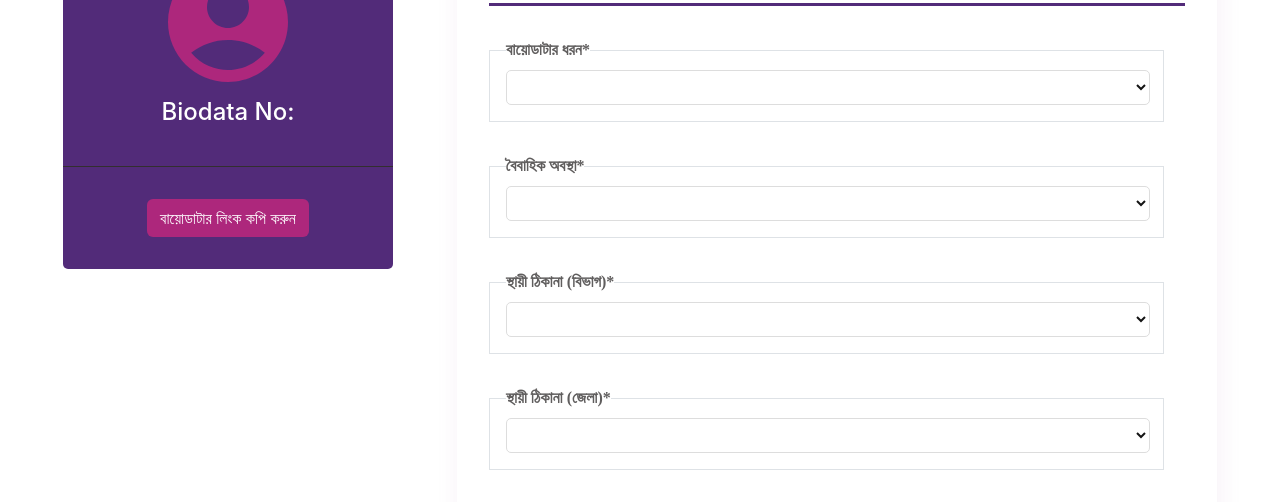
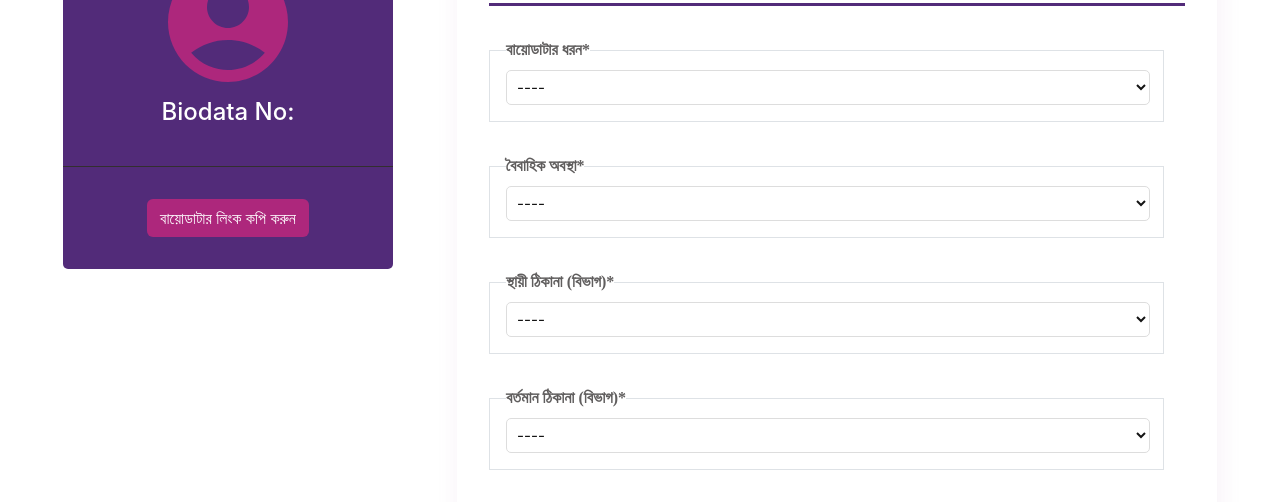
Before and after one commit to SumanIslam/DoorToNikah, a React (Create React App) app: page /biodata/registration/step2 in a window 1280 px wide. Shown: the part 259-761 px from the top of the page. Built offline with nearby package versions, Linux system fonts and the light colour scheme; a web font is replaced by a local one.

Commit message:
code refactor in setp2 same as step1

```diff
--- a/src/component/registration/step2/data.js
+++ b/src/component/registration/step2/data.js
@@ -1,20 +1,27 @@
 export const biodataType = {
 	title: 'বায়োডাটার ধরন*',
-	dropdown: true,
-	selected: 'সকল বায়োডাটা',
+	selected: {
+		option: '----',
+		value: ''
+	},
 	options: ['পাত্রের বায়োডাটা', 'পাত্রীর বায়োডাটা'],
 };
 
 export const maritalStatus = {
 	title: 'বৈবাহিক অবস্থা*',
-	dropdown: true,
-	selected: 'সকল',
+	selected: {
+		option: '----',
+		value: '',
+	},
 	options: ['অবিবাহিত', 'বিবাহিত', 'ডিভোর্সড', 'বিধবা', 'বিপত্নীক'],
 };
 
 export const birthYear = {
 	title: 'জন্মসন (আসল)*',
-	selected: '----',
+	selected: {
+		option: '----',
+		value: '',
+	},
 	optionsValue: [
 		{
 			option: '১৯৬০',
@@ -220,26 +227,26 @@ export const birthYear = {
 			option: '২০১০',
 			value: 2010,
 		},
-		// {
-		// 	option: '২০১১',
-		// 	value: 2011,
-		// },
-		// {
-		// 	option: '২০১২',
-		// 	value: 2012,
-		// },
-		// {
-		// 	option: '২০১৩',
-		// 	value: 2013,
-		// },
-		// {
-		// 	option: '২০১৪',
-		// 	value: 2014,
-		// },
-		// {
-		// 	option: '২০১৫',
-		// 	value: 2015,
-		// },
+		{
+			option: '২০১১',
+			value: 2011,
+		},
+		{
+			option: '২০১২',
+			value: 2012,
+		},
+		{
+			option: '২০১৩',
+			value: 2013,
+		},
+		{
+			option: '২০১৪',
+			value: 2014,
+		},
+		{
+			option: '২০১৫',
+			value: 2015,
+		},
 		// {
 		// 	option: '২০১৬',
 		// 	value: 2016,
@@ -285,13 +292,19 @@ export const birthYear = {
 
 export const skinColor = {
 	title: 'গাত্রবর্ণ*',
-	selected: '----',
-	options: ['কালো','শ্যামলা', 'উজ্জ্বল শ্যামলা', 'ফর্সা', 'উজ্জ্বল ফর্সা'],
+	selected: {
+		option: '----',
+		value: '',
+	},
+	options: ['কালো', 'শ্যামলা', 'উজ্জ্বল শ্যামলা', 'ফর্সা', 'উজ্জ্বল ফর্সা'],
 };
 
 export const height = {
 	title: 'উচ্চতা*',
-	selected: '----',
+	selected: {
+		option: '----',
+		value: '',
+	},
 	options: [
 		'৪\'০"',
 		'৪\'১"',
@@ -346,7 +359,10 @@ export const height = {
 
 export const weight = {
 	title: 'ওজন (কেজি)*',
-	selected: '----',
+	selected: {
+		option: '----',
+		value: '',
+	},
 	options: [
 		'৩০ কেজি',
 		'৩১ কেজি',
@@ -454,15 +470,231 @@ export const weight = {
 
 export const bloodGroup = {
 	title: 'রক্তের গ্রুপ*',
-	selected: 'জানা নেই',
+	selected: {
+		option: '----',
+		value: '',
+	},
+	options: ['জানা নেই', 'A+', 'A-', 'AB+', 'AB-', 'B+', 'B-', 'O+', 'O-'],
+};
+
+export const allDivision = {
+	label: 'বিভাগ',
+	selected: {
+		option: '----',
+		value: '',
+	},
 	options: [
-		'A+',
-		'A-',
-		'AB+',
-		'AB-',
-		'B+',
-		'B-',
-		'O+',
-		'O-',
-	]
+		'ঢাকা বিভাগ',
+		'চট্টগ্রাম বিভাগ',
+		'রাজশাহী বিভাগ',
+		'খুলনা বিভাগ',
+		'বরিশাল বিভাগ',
+		'সিলেট বিভাগ',
+		'রংপুর বিভাগ',
+		'ময়মনসিংহ বিভাগ',
+	],
 };
+
+export const allDistrict = {
+	selected: {
+		option: '----',
+		value: '',
+	},
+	options: [
+		'বাগেরহাট',
+		'বান্দরবান',
+		'বরগুনা',
+		'বরিশাল',
+		'ভোলা',
+		'বগুড়া',
+		'ব্রাহ্মণবাড়িয়া',
+		'চাঁদপুর',
+		'চাঁপাইনবাবগঞ্জ',
+		'চট্টগ্রাম',
+		'চুয়াডাঙ্গা',
+		'কক্স বাজার',
+		'কুমিল্লা',
+		'ঢাকা',
+		'দিনাজপুর',
+		'ফরিদপুর',
+		'ফেনী',
+		'গাইবান্ধা',
+		'গাজীপুর',
+		'গোপালগঞ্জ',
+		'হবিগঞ্জ',
+		'জামালপুর',
+		'যশোর',
+		'ঝালকাঠী',
+		'ঝিনাইদহ',
+		'জয়পুরহাট',
+		'খাগড়াছড়ি',
+		'খুলনা',
+		'কিশোরগঞ্জ',
+		'কুড়িগ্রাম',
+		'কুষ্টিয়া',
+		'লক্ষ্মীপুর',
+		'লালমনিরহাট',
+		'মাদারীপুর',
+		'মাগুরা',
+		'মানিকগঞ্জ',
+		'মেহেরপুর',
+		'মৌলভীবাজার',
+		'মুন্সিগঞ্জ',
+		'ময়মনসিংহ',
+		'নওগাঁ',
+		'নড়াইল',
+		'নারায়ণগঞ্জ',
+		'নরসিংদী',
+		'নাটোর',
+		'নেত্রকোনা',
+		'নিলফামারী',
+		'নোয়াখালী',
+		'পাবনা',
+		'পঞ্চগড়',
+		'পটুয়াখালী',
+		'পিরোজপুর',
+		'রাজবাড়ী',
+		'রাজশাহী',
+		'রাঙ্গামাটি',
+		'রংপুর',
+		'সাতক্ষীরা',
+		'শরিয়তপুর',
+		'শেরপুর',
+		'সিরাজগঞ্জ',
+		'সুনামগঞ্জ',
+		'সিলেট',
+		'টাঙ্গাইল',
+		'ঠাকুরগাঁও',
+	],
+};
+
+export const dhakaDistrict = {
+	selected: {
+		option: '----',
+		value: '',
+	},
+	options: [
+		'নরসিংদী',
+		'গাজীপুর',
+		'শরীয়তপুর',
+		'নারায়ণগঞ্জ',
+		'টাঙ্গাইল',
+		'কিশোরগঞ্জ',
+		'মানিকগঞ্জ',
+		'ঢাকা',
+		'মুন্সিগঞ্জ',
+		'রাজবাড়ী',
+		'মাদারীপুর',
+		'গোপালগঞ্জ',
+		'ফরিদপুর',
+	],
+};
+
+export const chittagongDistrict = {
+	selected: {
+		option: '----',
+		value: '',
+	},
+	options: [
+		'কুমিল্লা',
+		'ফেনী',
+		'ব্রাহ্মণবাড়িয়া',
+		'রাঙ্গামাটি',
+		'নোয়াখালী',
+		'চাঁদপুর',
+		'লক্ষ্মীপুর',
+		'চট্টগ্রাম',
+		'কক্স বাজার',
+		'খাগড়াছড়ি',
+		'বান্দরবান',
+	],
+};
+
+export const rajshahiDistrict = {
+	selected: {
+		option: '----',
+		value: '',
+	},
+	options: [
+		'সিরাজগঞ্জ',
+		'পাবনা',
+		'বগুড়া',
+		'রাজশাহী',
+		'নাটোর',
+		'জয়পুরহাট',
+		'চাঁপাইনবাবগঞ্জ',
+		'নওগাঁ',
+	],
+};
+
+export const khulnaDistrict = {
+	selected: {
+		option: '----',
+		value: '',
+	},
+	options: [
+		'যশোর',
+		'সাতক্ষীরা',
+		'মেহেরপুর',
+		'নড়াইল',
+		'চুয়াডাঙ্গা',
+		'কুষ্টিয়া',
+		'মাগুরা',
+		'খুলনা',
+		'বাগেরহাট',
+		'ঝিনাইদহ',
+	],
+};
+export const barishalDistrict = {
+	selected: {
+		option: '----',
+		value: '',
+	},
+	options: ['ঝালকাঠী', 'পটুয়াখালী', 'পিরোজপুর', 'বরিশাল', 'ভোলা', 'বরগুনা'],
+};
+
+export const sylhetDistrict = {
+	selected: {
+		option: '----',
+		value: '',
+	},
+	options: ['সিলেট', 'মৌলভীবাজার', 'হবিগঞ্জ', 'সুনামগঞ্জ'],
+};
+
+export const rangpurDistrict = {
+	selected: {
+		option: '----',
+		value: '',
+	},
+	options: [
+		'পঞ্চগড়',
+		'দিনাজপুর',
+		'লালমনিরহাট',
+		'নীলফামারী',
+		'গাইবান্ধা',
+		'ঠাকুরগাঁও',
+		'রংপুর',
+		'কুড়িগ্রাম',
+	],
+};
+
+export const moymonsinghDistrict = {
+	selected: {
+		option: '----',
+		value: '',
+	},
+	options: ['শেরপুর', 'ময়মনসিংহ', 'জামালপুর', 'নেত্রকোনা'],
+};
+
+// create district Map
+export const district = new Map();
+
+district.set('সকল বিভাগ', allDistrict);
+district.set('ঢাকা বিভাগ', dhakaDistrict);
+district.set('চট্টগ্রাম বিভাগ', chittagongDistrict);
+district.set('রাজশাহী বিভাগ', rajshahiDistrict);
+district.set('খুলনা বিভাগ', khulnaDistrict);
+district.set('বরিশাল বিভাগ', barishalDistrict);
+district.set('সিলেট বিভাগ', sylhetDistrict);
+district.set('রংপুর বিভাগ', rangpurDistrict);
+district.set('ময়মনসিংহ বিভাগ', moymonsinghDistrict);
--- a/src/component/registration/step2/step2-form-container.component.jsx
+++ b/src/component/registration/step2/step2-form-container.component.jsx
@@ -11,13 +11,15 @@ import FormButtonContainer from '../common-component/form-button-container/form-
 import { ToastContainer } from 'react-toastify';
 import 'react-toastify/dist/ReactToastify.css';
 
-import { handleError } from '../../../services/handleFormError';
-import { Step2Validation } from './step2-validation';
+// registration context
+import useRegistration from '../../../hooks/useRegistration';
 
-// data
-import { allDistrict, allDivision, district } from '../../biodata-search/selectOptionData';
+// import { Step2Validation } from './step2-validation';
 
 import {
+	allDistrict,
+	allDivision,
+	district,
 	biodataType,
 	birthYear,
 	bloodGroup,
@@ -29,14 +31,14 @@ import {
 
 const Step2FormContainer = () => {
 	const [generalInfo, setGeneralInfo] = useState({
-		biodataType: 'সকল বায়োডাটা',
-		maritalStatus: 'সকল',
-		permanentDivision: 'সকল বিভাগ',
-		permanentDistrict: 'সকল জেলা',
-		presentDivision: 'সকল বিভাগ',
-		presentDistrict: 'সকল জেলা',
+		biodataType: '',
+		maritalStatus: '',
+		permanentDivision: '',
+		permanentDistrict: '',
+		presentDivision: '',
+		presentDistrict: '',
 		birthYear: {},
-		skinColor: '----',
+		skinColor: '',
 		height: '',
 		weight: '',
 		bloodGroup: '',
@@ -44,23 +46,50 @@ const Step2FormContainer = () => {
 		monthlyIncome: '',
 	});
 
+	// registration context
+	const { candidatesInfo, setCandidatesInfo } = useRegistration();
+
+	const [loading, setLoading] = useState(false);
+	const [saved, setSaved] = useState(false);
+
 	const permanentDistrictData = district.get(generalInfo.permanentDivision);
 	const presentDistrictData = district.get(generalInfo.presentDivision);
 
 	const handleSelect = (e) => {
 		e.preventDefault();
-		setGeneralInfo({...generalInfo, [e.target.name]: e.target.value})
-	}
+		setGeneralInfo({ ...generalInfo, [e.target.name]: e.target.value });
+	};
 	const handleBirthYear = (e) => {
 		e.preventDefault();
-		const option = Array.from(e.target.options).find(option => option.selected).text
-		setGeneralInfo({...generalInfo, birthYear: {
-			value: e.target.value,
+		const option = Array.from(e.target.options).find(
+			(option) => option.selected
+		).text;
+		setGeneralInfo({
+			...generalInfo,
+			birthYear: {
+				value: Number(e.target.value),
 				option: option,
-		}})
-	}
+			},
+		});
+	};
 
-	const validated = Step2Validation(generalInfo);
+	console.log(generalInfo);
+
+	const handleSubmit = (e) => {
+		e.preventDefault();
+		console.log('submitted');
+		setLoading(true);
+		setCandidatesInfo({
+			...candidatesInfo,
+			generalInfo: { ...generalInfo },
+		});
+		setTimeout(() => {
+			setLoading(false);
+			setSaved(true);
+		}, 2000);
+	};
+
+	// const validated = Step2Validation(generalInfo);
 
 	return (
 		<div className='step-container'>
@@ -81,12 +110,14 @@ const Step2FormContainer = () => {
 			<div className='mlr-2'>
 				<FormContainerButtonNav current={2} />
 				<div className='form-container'>
+					<form onSubmit={handleSubmit}>
 						{/* for biodata type */}
 						<SelectField
 							title={biodataType.title}
 							selected={biodataType.selected}
 							options={biodataType.options}
 							name='biodataType'
+							required={true}
 							handleSelect={handleSelect}
 						/>
 
@@ -96,6 +127,7 @@ const Step2FormContainer = () => {
 							selected={maritalStatus.selected}
 							options={maritalStatus.options}
 							name='maritalStatus'
+							required={true}
 							handleSelect={handleSelect}
 						/>
 
@@ -105,16 +137,20 @@ const Step2FormContainer = () => {
 							selected={allDivision.selected}
 							options={allDivision.options}
 							name='permanentDivision'
+							required={true}
 							handleSelect={handleSelect}
 						/>
 
 						{/* for permanent address - district */}
+						{generalInfo.permanentDivision && (
+							<>
 								{permanentDistrictData ? (
 									<SelectField
 										title='স্থায়ী ঠিকানা (জেলা)*'
 										selected={permanentDistrictData.selected}
 										options={permanentDistrictData.options}
 										name='permanentDistrict'
+										required={true}
 										handleSelect={handleSelect}
 									/>
 								) : (
@@ -123,8 +159,11 @@ const Step2FormContainer = () => {
 										selected={allDistrict.selected}
 										options={allDistrict.options}
 										name='permanentDistrict'
+										required={true}
 										handleSelect={handleSelect}
 									/>
+								)}
+							</>
 						)}
 
 						{/* for permanent address - division */}
@@ -133,16 +172,20 @@ const Step2FormContainer = () => {
 							selected={allDivision.selected}
 							options={allDivision.options}
 							name='presentDivision'
+							required={true}
 							handleSelect={handleSelect}
 						/>
 
 						{/* for permanent address - district */}
+						{generalInfo.permanentDivision && (
+							<>
 								{presentDistrictData ? (
 									<SelectField
 										title='বর্তমান ঠিকানা (জেলা)*'
 										selected={presentDistrictData.selected}
 										options={presentDistrictData.options}
 										name='presentDistrict'
+										required={true}
 										handleSelect={handleSelect}
 									/>
 								) : (
@@ -151,16 +194,19 @@ const Step2FormContainer = () => {
 										selected={allDistrict.selected}
 										options={allDistrict.options}
 										name='presentDistrict'
+										required={true}
 										handleSelect={handleSelect}
 									/>
+								)}
+							</>
 						)}
 
 						{/* for birth year */}
 						<fieldset className='border pl-1 custom-input-container mt-1'>
 							<legend className='float-none w-auto'>{birthYear.title}</legend>
-						<select onChange={handleBirthYear}>
-							<option defaultValue={birthYear.selected}>
-								{birthYear.selected}
+							<select onChange={handleBirthYear} required>
+								<option value={birthYear.selected.value}>
+									{birthYear.selected.option}
 								</option>
 								{birthYear.optionsValue.map((item) => (
 									<option key={item.value} value={item.value}>
@@ -169,7 +215,9 @@ const Step2FormContainer = () => {
 									</option>
 								))}
 							</select>
-						<p className='guide-text'>অবশ্যই সত্যটা দিবেন। সার্টিফিকেটের নয়।</p>
+							<p className='guide-text'>
+								অবশ্যই সত্যটা দিবেন। সার্টিফিকেটের নয়।
+							</p>
 						</fieldset>
 
 						{/* for skin color */}
@@ -178,6 +226,7 @@ const Step2FormContainer = () => {
 							selected={skinColor.selected}
 							options={skinColor.options}
 							name='skinColor'
+							required={true}
 							handleSelect={handleSelect}
 						/>
 
@@ -187,6 +236,7 @@ const Step2FormContainer = () => {
 							selected={height.selected}
 							options={height.options}
 							name='height'
+							required={true}
 							handleSelect={handleSelect}
 						/>
 
@@ -196,6 +246,7 @@ const Step2FormContainer = () => {
 							selected={weight.selected}
 							options={weight.options}
 							name='weight'
+							required={true}
 							handleSelect={handleSelect}
 						/>
 
@@ -205,6 +256,7 @@ const Step2FormContainer = () => {
 							selected={bloodGroup.selected}
 							options={bloodGroup.options}
 							name='bloodGroup'
+							required={true}
 							handleSelect={handleSelect}
 						/>
 
@@ -228,16 +280,16 @@ const Step2FormContainer = () => {
 							guideText='জানাতে অনিচ্ছুক হলে ঘরটি ফাঁকা রাখুন। জানাতে চাইলে এভাবে লিখবেনঃ ৩০ হাজার'
 							handleChange={handleSelect}
 						/>
-				</div>
+
 						{/* buttons */}
 						<FormButtonContainer
-					states={generalInfo}
-					validated={validated}
-					objectKey='generalInfo'
-					handleError={handleError}
 							nextUrl='/biodata/registration/step3'
 							backUrl='/biodata/registration/step1'
+							loading={loading}
+							saved={saved}
 						/>
+					</form>
+				</div>
 			</div>
 		</div>
 	);
```
Lines whose indentation alone changed are shown as unchanged.
